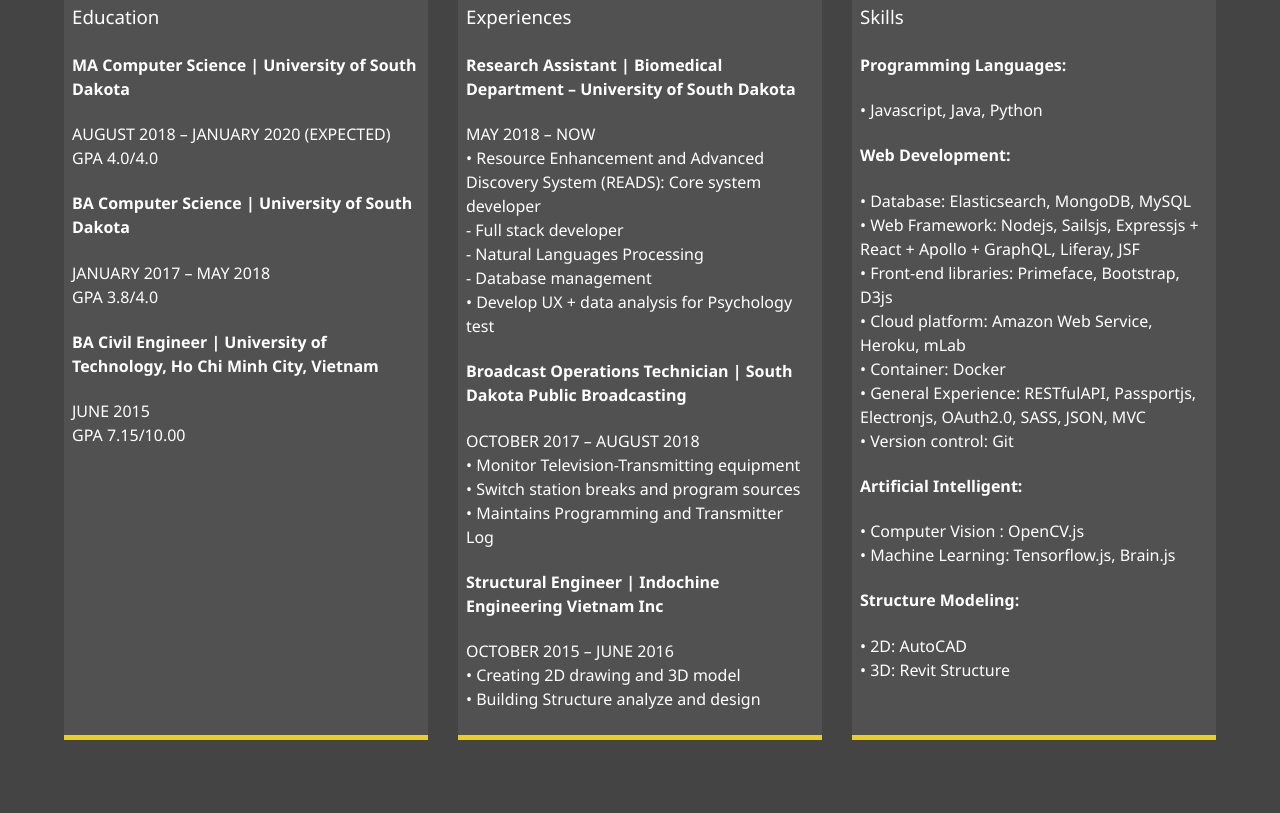
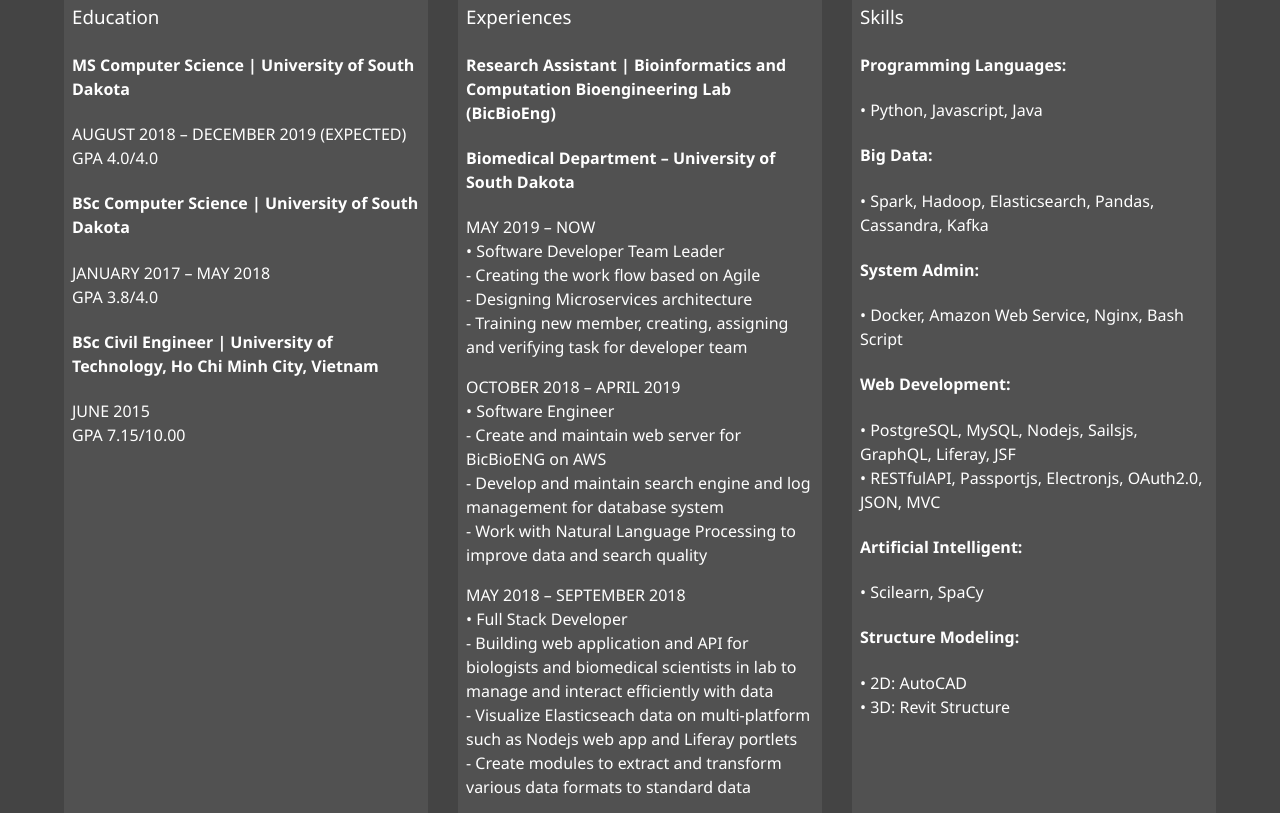
Before and after one commit to JosTuyen/Projects, a plain HTML site: page about.html in a window 1280 px wide. Shown: the part 767-1580 px from the top of the page. Drawn offline with Linux system fonts and the light colour scheme.

Commit message:
Update cv nov2019

```diff
--- a/about.html
+++ b/about.html
@@ -73,15 +73,15 @@
 
       <div class="job job-1">
         <h3>Education</h3>
-        <h4>MA Computer Science | University of South Dakota</h4>
-        <p>AUGUST 2018 – JANUARY 2020 (EXPECTED)<br>
+        <h4>MS Computer Science | University of South Dakota</h4>
+        <p>AUGUST 2018 – DECEMBER 2019 (EXPECTED)<br>
             GPA 4.0/4.0
         </p>
-        <h4>BA Computer Science | University of South Dakota</h4>
+        <h4>BSc Computer Science | University of South Dakota</h4>
         <p>JANUARY 2017 – MAY 2018<br>
             GPA 3.8/4.0
         </p>
-        <h4>BA Civil Engineer | University of Technology, Ho Chi Minh City, Vietnam</h4>
+        <h4>BSc Civil Engineer | University of Technology, Ho Chi Minh City, Vietnam</h4>
         <p>JUNE 2015<br>
             GPA 7.15/10.00
         </p>
@@ -89,14 +89,27 @@
 
       <div class="job job-2">
         <h3>Experiences</h3>
-        <h4>Research Assistant | Biomedical Department – University of South Dakota</h4>
-        <p>MAY 2018 – NOW<br>
-            •	Resource Enhancement and Advanced Discovery System (READS): Core system developer<br>
-            <span>-	Full stack developer</span><br>
-            <span>-	Natural Languages Processing</span><br>
-            <span>-	Database management</span><br>
-            •	Develop UX + data analysis for Psychology test
+        <h4>Research Assistant | Bioinformatics and Computation Bioengineering Lab (BicBioEng)</h4>
+        <h4>Biomedical Department – University of South Dakota</h4>
+        <p>MAY 2019 – NOW<br>
+            •	Software Developer Team Leader<br>
+            <span>-	Creating the work flow based on Agile</span><br>
+            <span>-	Designing Microservices architecture</span><br>
+            <span>-	Training new member, creating, assigning and verifying task for developer team</span><br>
         </p>
+        <p>OCTOBER 2018 – APRIL 2019<br>
+          •	Software Engineer<br>
+          <span>-	Create and maintain web server for BicBioENG on AWS</span><br>
+          <span>-	Develop and maintain search engine and log management for database system</span><br>
+          <span>-	Work with Natural Language Processing to improve data and search quality</span><br>
+        </p>
+        <p>MAY 2018 – SEPTEMBER 2018<br>
+          •	Full Stack Developer<br>
+          <span>-	Building web application and API for biologists and biomedical scientists in lab to manage and
+            interact efficiently with data</span><br>
+          <span>-	Visualize Elasticseach data on multi-platform such as Nodejs web app and Liferay portlets</span><br>
+          <span>-	Create modules to extract and transform various data formats to standard data</span><br>
+      </p>
         <h4>Broadcast Operations Technician | South Dakota Public Broadcasting</h4>
         <p>OCTOBER 2017 – AUGUST 2018<br>
           •	Monitor Television-Transmitting equipment<br>
@@ -113,20 +126,17 @@
       <div class="job job-3">
         <h3>Skills</h3>
         <h4>Programming Languages:</h4>
-        <p>•	Javascript, Java, Python</p>
+        <p>•	Python, Javascript, Java </p>
+        <h4>Big Data:</h4>
+        <p>•	Spark, Hadoop, Elasticsearch, Pandas, Cassandra, Kafka </p>
+        <h4>System Admin:</h4>
+        <p>•	Docker, Amazon Web Service, Nginx, Bash Script </p>
         <h4>Web Development:</h4>
-        <p>•	Database: Elasticsearch, MongoDB, MySQL<br>
-            •	Web Framework: Nodejs, Sailsjs, Expressjs + React + Apollo + GraphQL, Liferay, JSF<br>
-            •	Front-end libraries: Primeface, Bootstrap, D3js<br>
-            •	Cloud platform: Amazon Web Service, Heroku, mLab<br>
-            •	Container: Docker<br>
-            •	General Experience: RESTfulAPI, Passportjs, Electronjs, OAuth2.0, SASS, JSON, MVC<br>
-            •	Version control: Git<br>
+        <p>•	PostgreSQL, MySQL, Nodejs, Sailsjs, GraphQL, Liferay, JSF<br>
+            •	RESTfulAPI, Passportjs, Electronjs, OAuth2.0, JSON, MVC<br>
         </p>
         <h4>Artificial Intelligent:</h4>
-        <p>•	Computer Vision : OpenCV.js<br>
-            •	Machine Learning: Tensorflow.js, Brain.js<br>
-        </p>
+        <p>• Scilearn, SpaCy</p>
         <h4>Structure Modeling:</h4>
         <p>•	2D: AutoCAD<br>
             •	3D: Revit Structure<br>
```
Also changed, not shown: index.html (+1 -1 lines).
